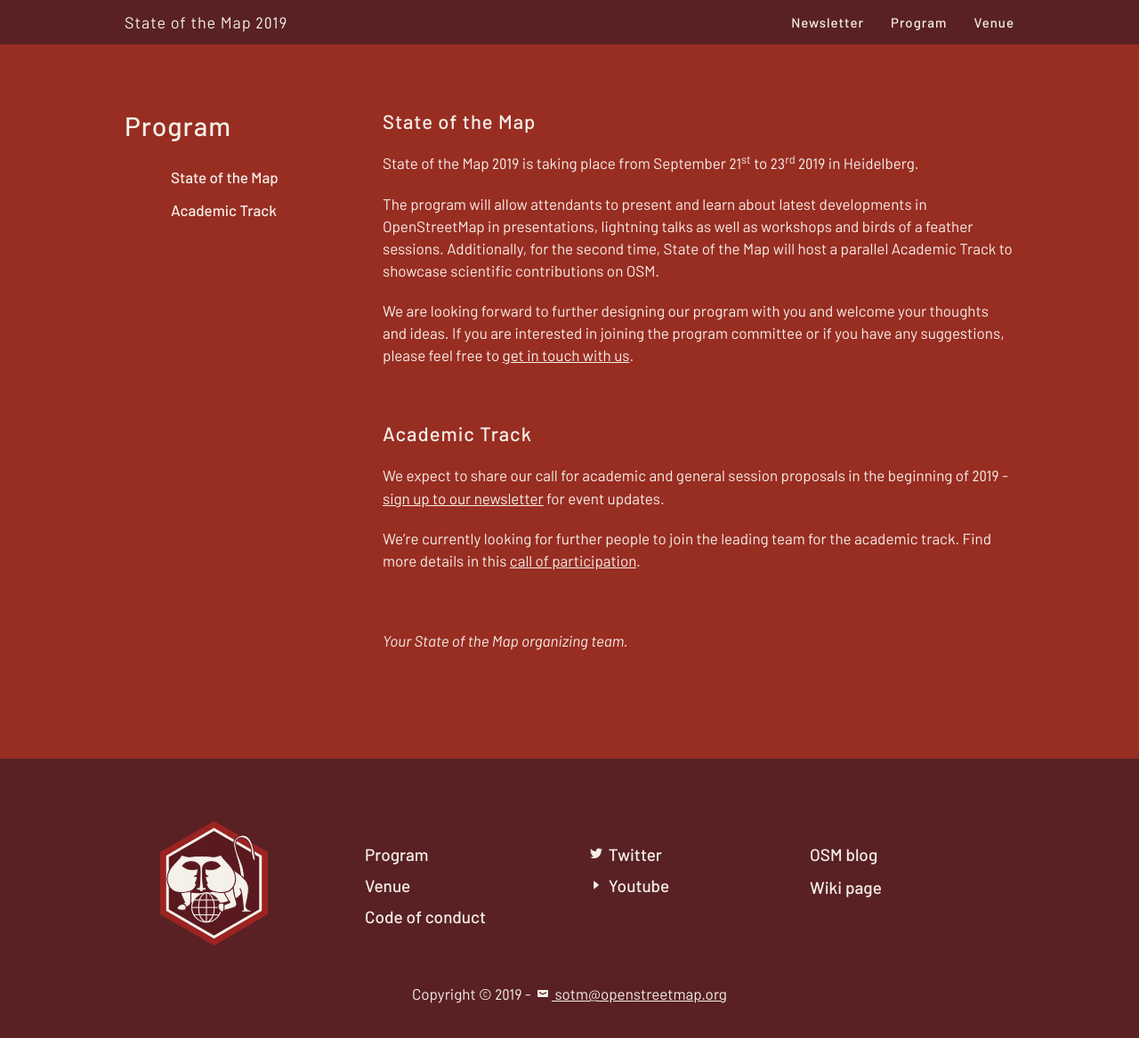
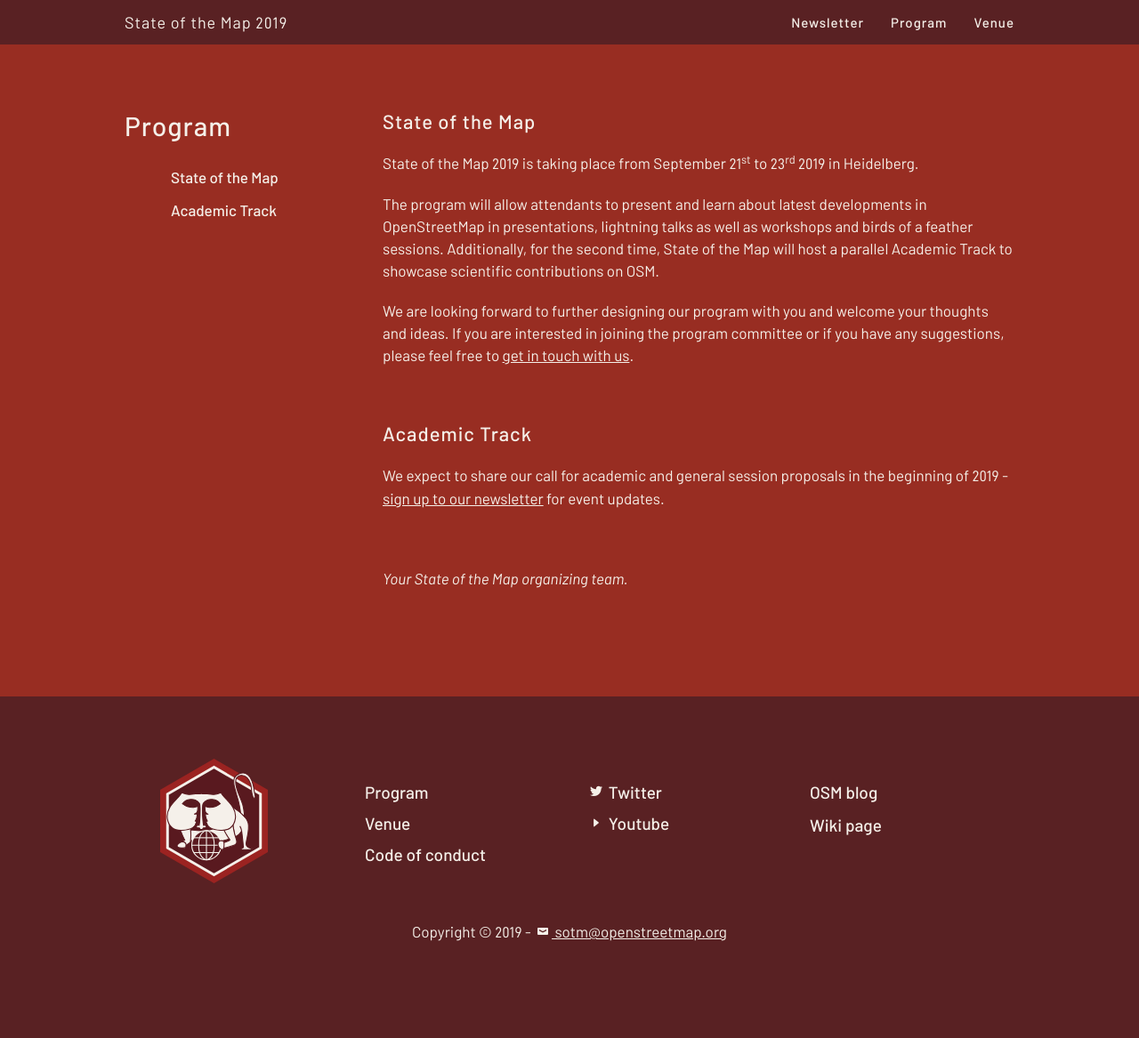
Before and after one commit to openstreetmap/stateofthemap-2019, a Jekyll site: the page built from program/index.md, in a window 1280 px wide and 1186 px high. Shown: the top 1167 px of the window at 89% size. Built offline with Jekyll 4.4.1, drawn with Linux system fonts in a browser that asks for light colours.

Commit message:
call for participation is over

```diff
--- a/program/index.md
+++ b/program/index.md
@@ -23,8 +23,6 @@
 
 We expect to share our call for academic and general session proposals in the beginning of <span class="numeral">2019</span> - <a href="{{site.baseurl}}/#newsletter">sign up to our newsletter</a> for event updates.
 
-We're currently looking for further people to join the leading team for the academic track. Find more details in this [call of participation](https://blog.openstreetmap.org/2018/12/16/academic-track-sotm-2019/).
-
 <br>
 
 *Your State of the Map organizing team.*
```
